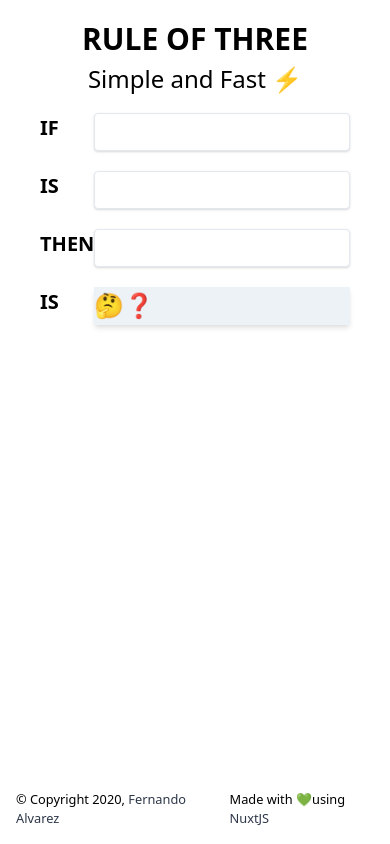
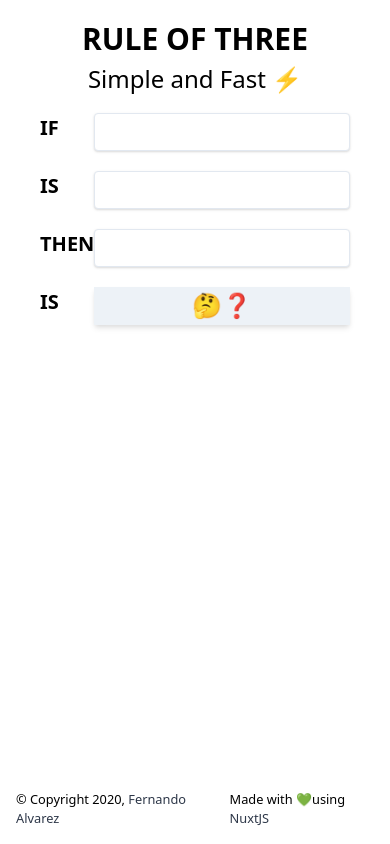
Before and after one commit to fernyettheplant/rule-of-three, a Nuxt app: page / in a window 390 px wide. Built offline with nearby package versions, Linux system fonts and the light colour scheme.

Commit message:
add message for numbers not finite

```diff
--- a/components/CalculatorRuleOfThree.vue
+++ b/components/CalculatorRuleOfThree.vue
@@ -39,8 +39,8 @@
     <div class="calculator__div7 sm:text-right">
       <span class="font-semibold text-xl">IS</span>
     </div>
-    <div class="calculator__div8 sm:text-center shadow-md bg-gray-200 text-2xl font-black">
-      {{ result || '🤔❓' }}
+    <div class="calculator__div8 text-center shadow-md bg-gray-200 text-2xl font-black">
+      {{ resultStr }}
     </div>
   </div>
 </template>
@@ -72,6 +72,19 @@ export default Vue.extend({
         result = (this.box3 * this.box2) / this.box1
       } else {
         result = null
+      }
+
+      return result
+    },
+    resultStr (): number | string {
+      let result: number | string
+
+      if (this.result === null) {
+        result = '🤔❓'
+      } else if (!isFinite(this.result)) {
+        result = '♾ 😱'
+      } else {
+        result = this.result
       }
 
       return result
```
